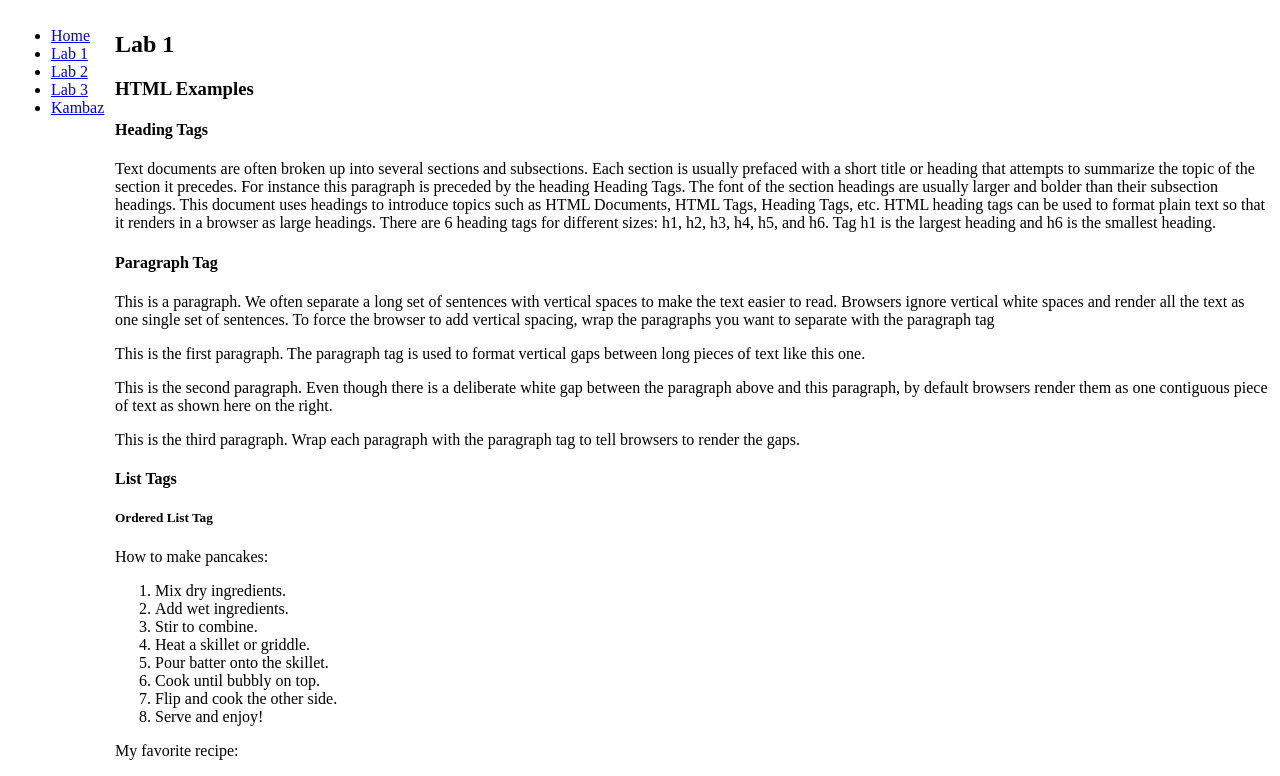
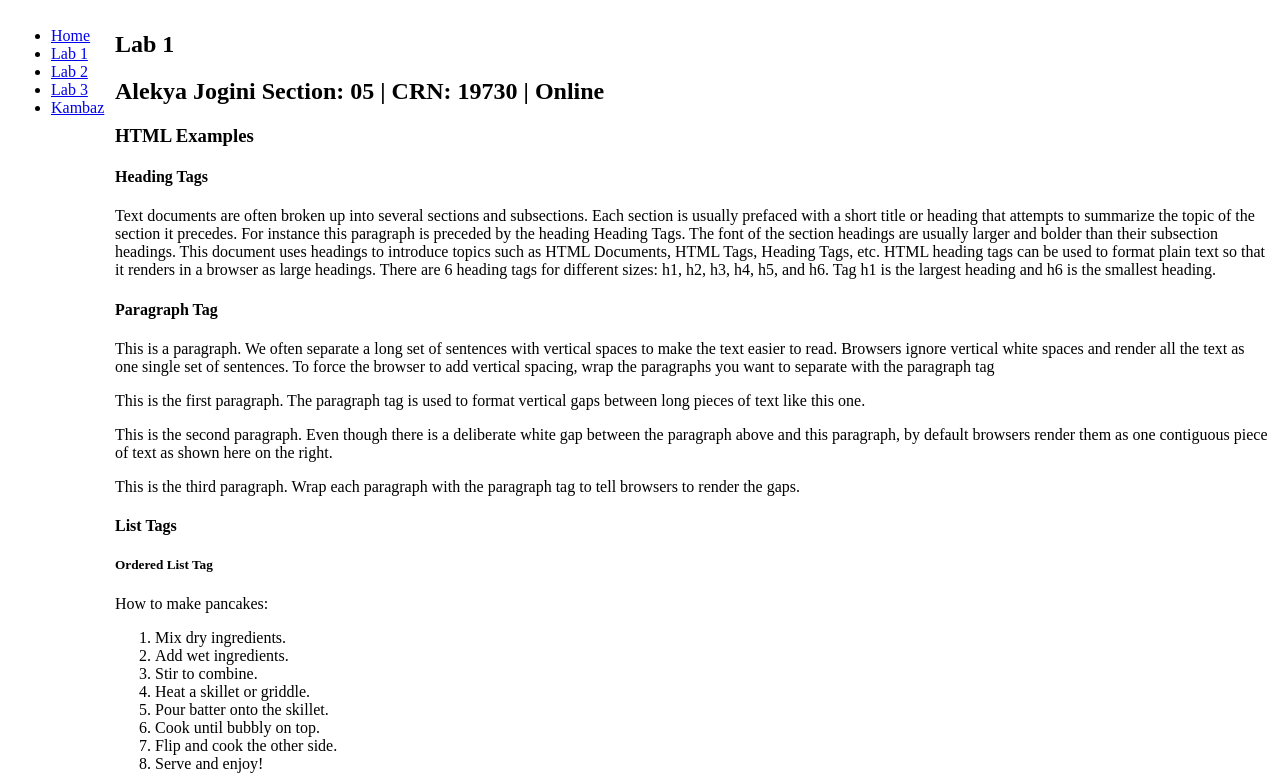
Before and after one commit to AlekyaJogini/Kambaz-next-js, a Next.js app: page /Labs/Lab1 in a window 1280 px wide. Shown: the top 776 px of the page. Built offline with nearby package versions, Linux system fonts and the light colour scheme.

Commit message:
Added studfent info

```diff
--- a/app/(Kambaz)/Labs/Lab1/page.tsx
+++ b/app/(Kambaz)/Labs/Lab1/page.tsx
@@ -2,6 +2,9 @@
   return (
     <div id="wd-lab1">
       <h2>Lab 1</h2>
+      <h2>Alekya Jogini Section: 05 | CRN: 19730 | Online</h2>
+
+
       <h3>HTML Examples</h3>
       <div id="wd-h-tag">
         <h4>Heading Tags</h4>
```
